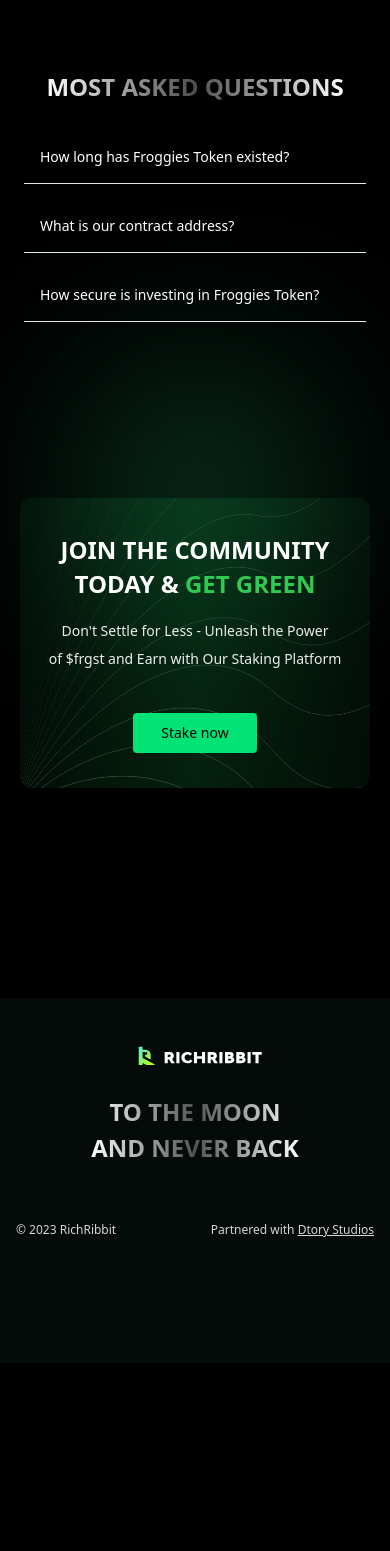
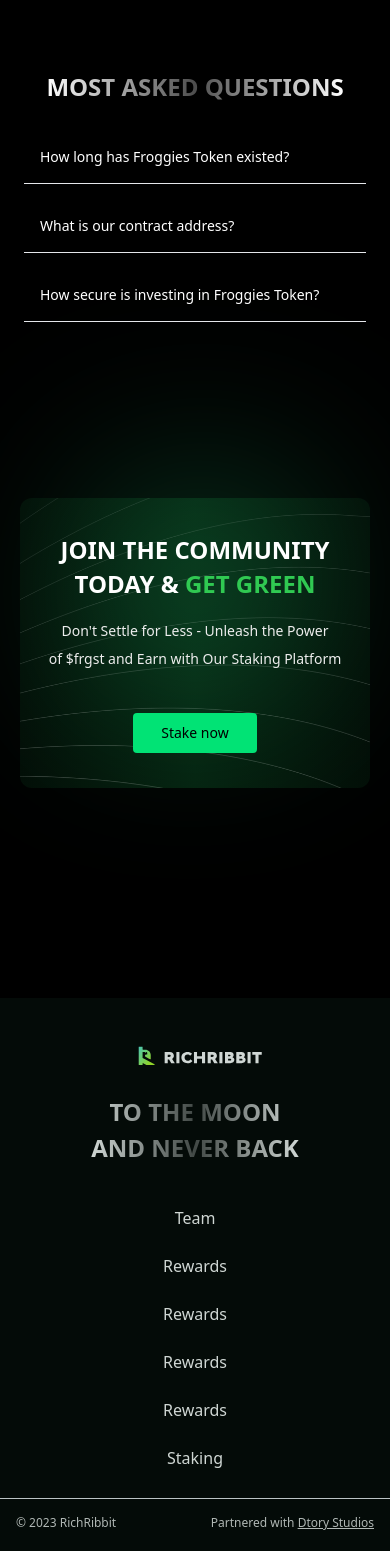
Before and after one commit to priyangsubanerjee/richribbit, a Next.js app: page / in a window 390 px wide. Shown: the part 4137-5688 px from the top of the page. Before the commit the page ends 5500 px from the top, so only its background shows below. Built offline with nearby package versions, Linux system fonts and the light colour scheme; some icons are missing.

Commit message:
lg:sapce

```diff
--- a/components/Footer.js
+++ b/components/Footer.js
@@ -3,15 +3,15 @@
 
 function Footer() {
   return (
-    <div className="min-h-[365px] relative lg:mt-56 w-full">
+    <div className="h-fit lg:min-h-[365px] relative lg:mt-56 w-full">
       <img
         src="/gradients/community.svg"
-        className="h-[900px] w-[900px] -top-[500px] lg:-top-[400px] absolute lg:left-1/2 lg:-translate-x-1/2 z-0 hidden"
+        className="h-[900px] w-[900px] -top-[500px] lg:-top-[400px] absolute lg:left-1/2 lg:-translate-x-1/2 z-0 hidden lg:block"
         alt=""
       />
       <img
         src="/footerRectangle.png"
-        className="h-full w-full inset-0 absolute z-0"
+        className="h-full w-full inset-0 absolute z-0 object-cover"
         alt=""
       />
       <img
@@ -24,7 +24,7 @@
         className="absolute bottom-0 -right-6 z-0 h-32 hidden lg:block"
         alt=""
       />
-      <div className="absolute h-full w-full inset-0 lg:px-44 z-10">
+      <div className="lg:absolute h-full w-full inset-0 lg:px-44 z-10 pb-5">
         <div className="flex flex-col items-center justify-center p-10">
           <img src="/logo.svg" className="h-9 lg:h-10" alt="" />
           <h1 className="w-fit mt-5 text-center text-2xl lg:text-3xl font-bold bg-gradient-to-r bg-clip-text  from-white via-white/30 to-white  text-transparent leading-[1.5] lg:leading-[1.4]">
@@ -33,7 +33,7 @@
             AND NEVER BACK
           </h1>
         </div>
-        <ul className="hidden lg:flex space-x-7 lg:space-x-14 items-center justify-center border-b pb-7">
+        <ul className="block text-center lg:text-left lg:flex space-x-7 lg:space-x-14 items-center justify-center border-b pb-7">
           <a href="">
             <li className="text-white font-light">Team</li>
           </a>
--- a/sections/Calculator.js
+++ b/sections/Calculator.js
@@ -19,7 +19,7 @@
             Earn with Our Staking Platform
           </p>
         </div>
-        <div className="flex flex-col lg:flex-row items-center mt-7 lg:mt-16 space-y-7 lg:space-x-8">
+        <div className="flex flex-col lg:flex-row items-center mt-7 lg:mt-16 space-y-7 lg:space-x-8 lg:space-y-0">
           <div className="lg:w-[520px] w-[90%] h-[400px] lg:h-[425px] relative flex rounded-xl overflow-hidden">
             <img
               src="/rectangle/calculator.svg"
--- a/sections/Community.js
+++ b/sections/Community.js
@@ -6,7 +6,7 @@
     <div className="min-h-[500px] relative -mt-32">
       <img
         src="/gradients/community.svg"
-        className="h-[900px] w-[900px] -top-[500px] lg:-top-[450px] absolute lg:left-1/2 lg:-translate-x-1/2 -z-10"
+        className="h-[900px] w-[900px] -top-[400px] lg:-top-[450px] absolute lg:left-1/2 lg:-translate-x-1/2 -z-10"
         alt=""
       />
       <div className="absolute h-full w-full inset-0 lg:px-44 z-10">
@@ -14,7 +14,7 @@
           <div className="w-full lg:w-[1148px] h-[290px] lg:h-[380px] bg-gradient-to-r from-green-700/10 via-green-600/20 to-green-700/10 rounded-xl overflow-hidden relative">
             <img
               src="/lines.png"
-              className="absolute inset-0 h-full w-full"
+              className="absolute inset-0 h-full w-full object-cover"
               alt=""
             />
             <div className="absolute inset-0 z-10 h-full w-full flex flex-col items-center justify-center">
--- a/sections/Rewards.js
+++ b/sections/Rewards.js
@@ -14,7 +14,7 @@
             Earn with Our Staking Platform
           </p>
         </div>
-        <div className="flex flex-col lg:flex-row items-center mt-6 lg:mt-16 lg:space-x-8 space-y-6">
+        <div className="flex flex-col lg:flex-row items-center mt-6 lg:mt-16 lg:space-x-8 space-y-6 lg:space-y-0">
           <div className="w-[90%] lg:w-[350px] h-[250px] relative rounded-xl overflow-hidden">
             <img
               src="/rectangle/reward.svg"
```
